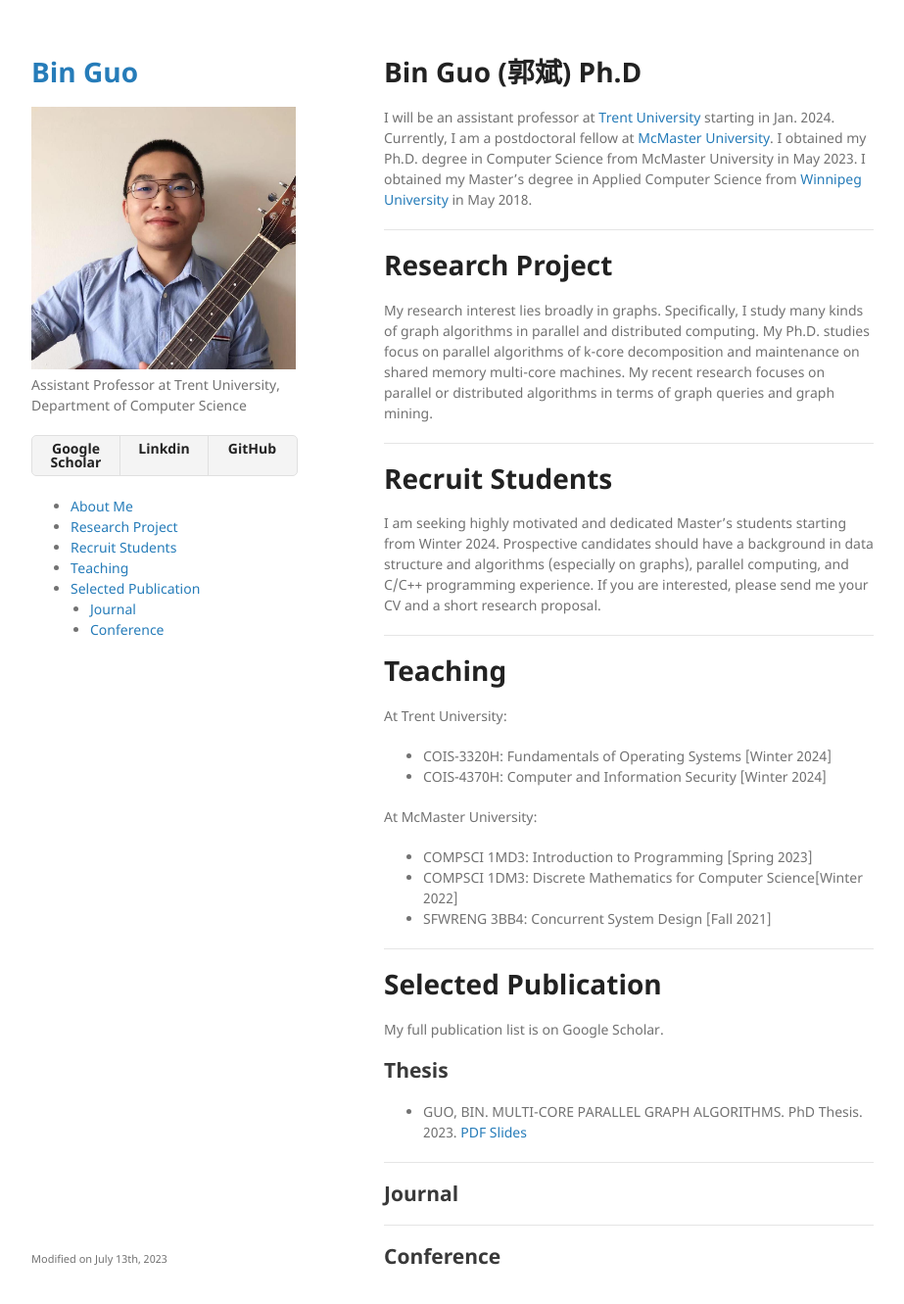
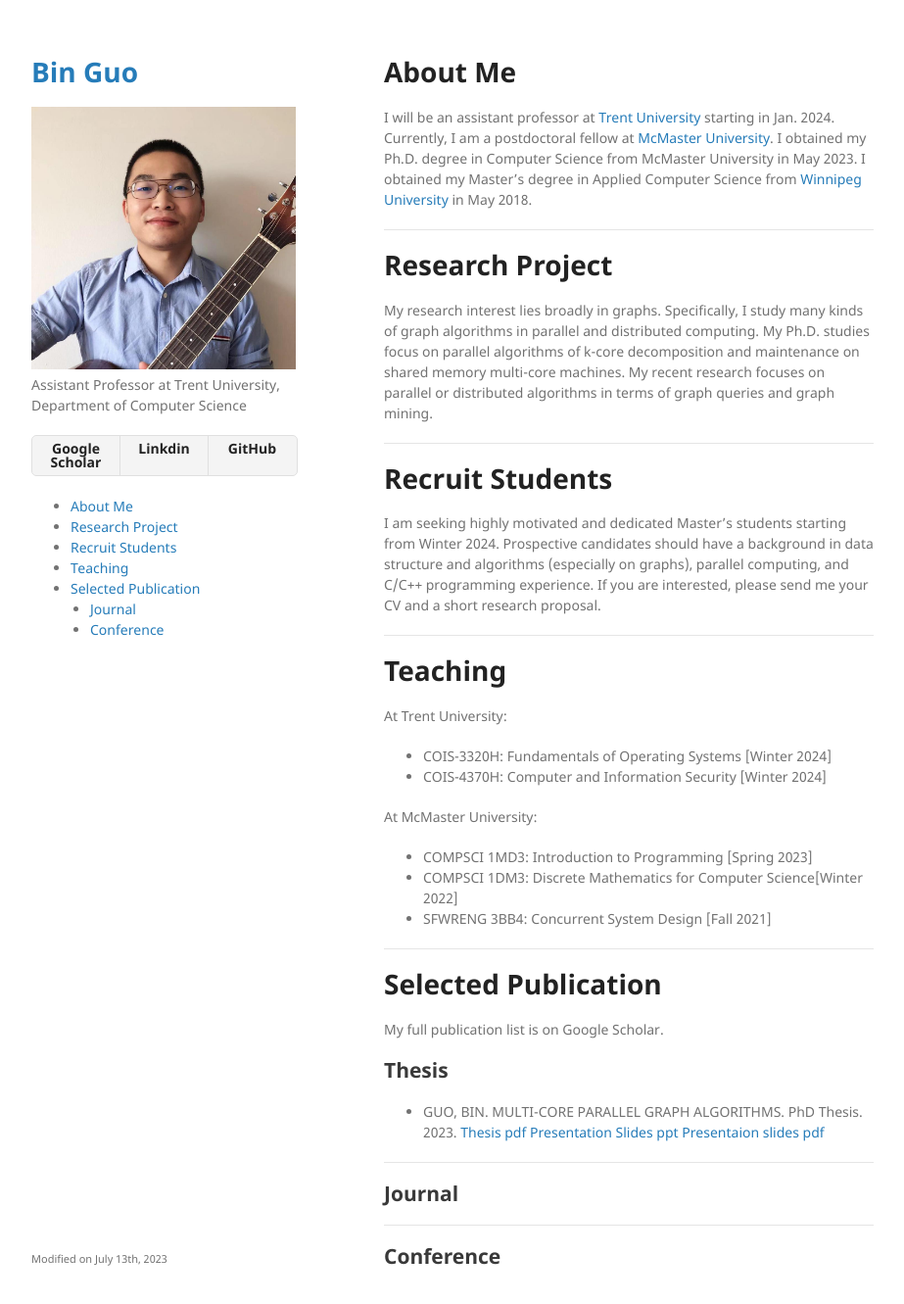
Before and after one commit to bin-guo/bin-guo.github.io, a Jekyll site: the page built from index.md, in a window 1280 px wide and 1364 px high. Shown: the top 1331 px of the window at 98% size, without its empty margins (178-1101 px from the left). Built offline with Jekyll 4.4.1, drawn with Linux system fonts in a browser that asks for light colours; our own code applies the rules of GitHub Pages for plain Markdown files.

Commit message:
Update index.md

```diff
--- a/index.md
+++ b/index.md
@@ -1,4 +1,4 @@
-# Bin Guo (郭斌) Ph.D
+# About Me
 I will be an assistant professor at [Trent University](https://www.trentu.ca/) starting in Jan. 2024. Currently, I am a postdoctoral fellow at [McMaster University](https://dailynews.mcmaster.ca/). I obtained my Ph.D. degree in Computer Science from McMaster University in May 2023. I obtained my Master's degree in Applied Computer Science from [Winnipeg University](https://www.uwinnipeg.ca/) in May 2018.
 
 ---
@@ -29,7 +29,7 @@ At McMaster University:
 # Selected Publication
 My full publication list is on Google Scholar.
 ## Thesis
-- GUO, BIN. MULTI-CORE PARALLEL GRAPH ALGORITHMS. PhD Thesis. 2023. [PDF](https://macsphere.mcmaster.ca/bitstream/11375/28562/2/Guo_Bin_2023May_PhD.pdf) [Slides]()
+- GUO, BIN. MULTI-CORE PARALLEL GRAPH ALGORITHMS. PhD Thesis. 2023. [Thesis pdf](https://macsphere.mcmaster.ca/bitstream/11375/28562/2/Guo_Bin_2023May_PhD.pdf) [Presentation Slides ppt](publication/thesis/Defense-2.pptx) [Presentaion slides pdf](publication/thesis/Defense-2.pdf)
 
 ---
 
```
